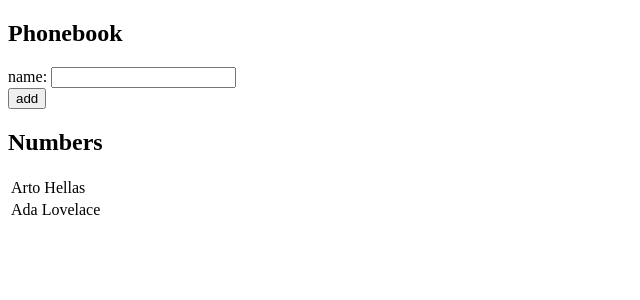
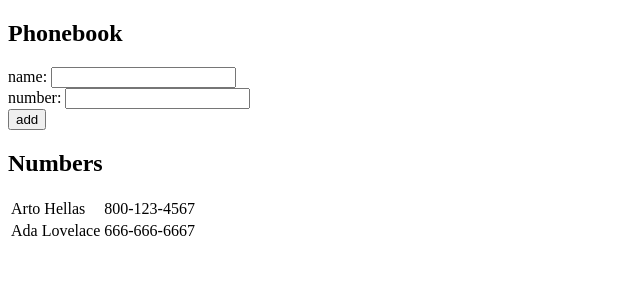
Before and after one commit to emilyperi/full-stack, a React (Create React App) app in the folder part2/phonebook/: page / in a window 1280 px wide. Shown: the top 300 px of the page, without its empty margins (0-640 px from the left). Built offline with nearby package versions, Linux system fonts and the light colour scheme.

Commit message:
part 2.7, 2.8

```diff
--- a/part2/phonebook/src/App.js
+++ b/part2/phonebook/src/App.js
@@ -2,21 +2,34 @@ import {useState} from 'react'
 
 function App() {
   const [persons, setPersons] = useState([
-    { name: 'Arto Hellas' }, { name: 'Ada Lovelace'}
+    { name: 'Arto Hellas', number: "800-123-4567" }, { name: 'Ada Lovelace', number: "666-666-6667"}
   ])
   const [newName, setNewName] = useState('')
+  const [newNumber, setNewNumber] = useState('')
 
   const addPerson = (event) => {
     event.preventDefault()
-    const newPerson = {
-      name: newName
+    const index = persons.map(person => person.name).indexOf(newName)
+    if (index < 0) {
+      const newPerson = {
+        name: newName,
+        number: newNumber
+      }
+      setPersons(persons.concat(newPerson))
+
+    } else {
+      alert(`${newName} is already added to phonebook`)
     }
-    setPersons(persons.concat(newPerson))
+    setNewName('')
+    setNewNumber('')
   }
 
   const handleNameChange = (event) => {
-    console.log(event.target.value)
     setNewName(event.target.value)
+  }
+
+  const handleNumberChange = (event) => {
+    setNewNumber(event.target.value)
   }
 
   return (
@@ -25,6 +38,8 @@ function App() {
       <form onSubmit={addPerson}>
         <div>
           name: <input value={newName} onChange={handleNameChange}/>
+          <div>
+            number: <input value={newNumber} onChange={handleNumberChange}/></div>
         </div>
         <div>
           <button  type="submit">add</button>
@@ -34,7 +49,10 @@ function App() {
       <table>
         <tbody>
       {persons.map(person =>
-        <tr key={person.name}><td>{person.name}</td></tr>)}
+        <tr key={person.name}>
+          <td>{person.name}</td>
+          <td>{person.number}</td>
+          </tr>)}
         </tbody>
       </table>
 
```
